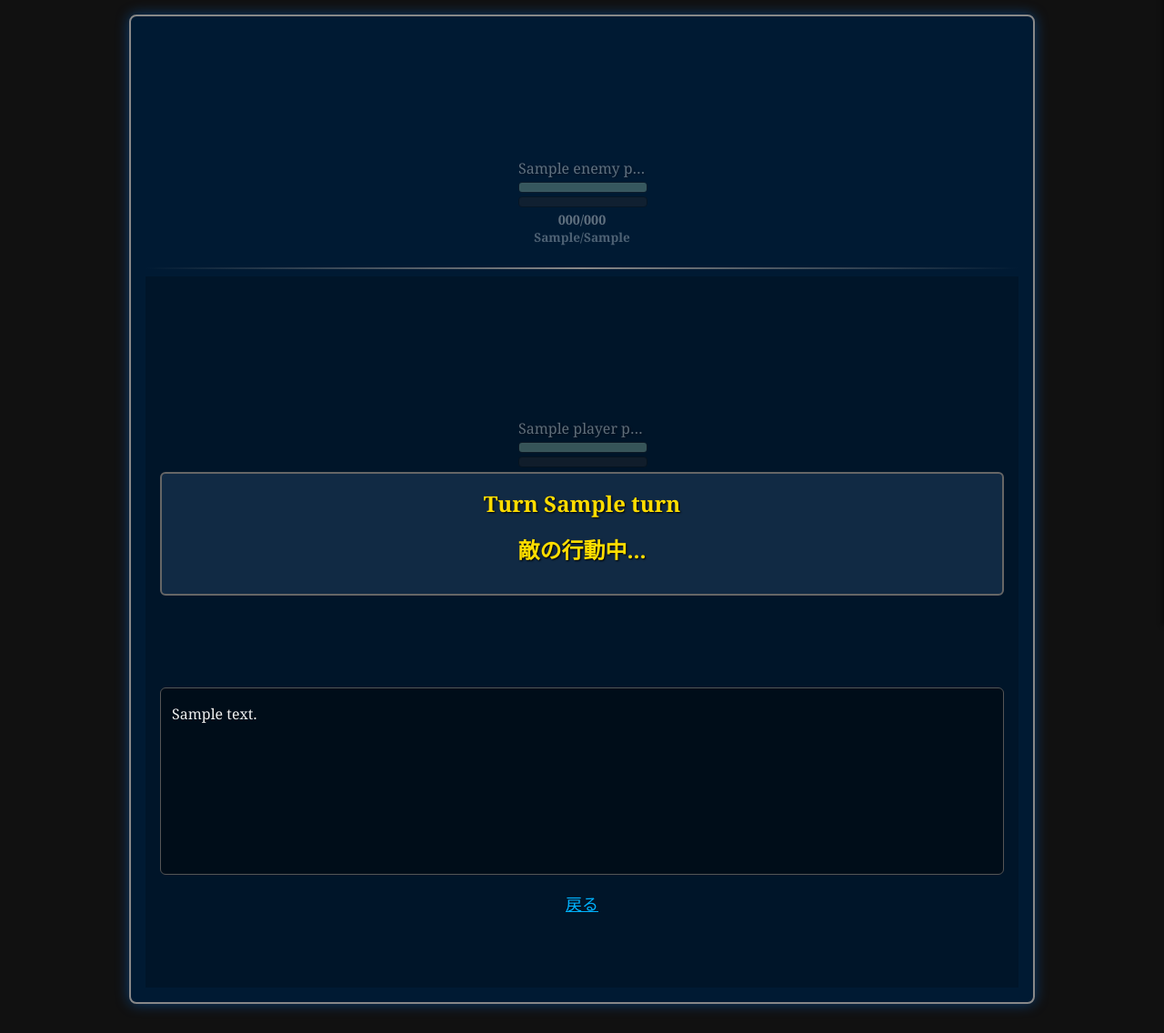
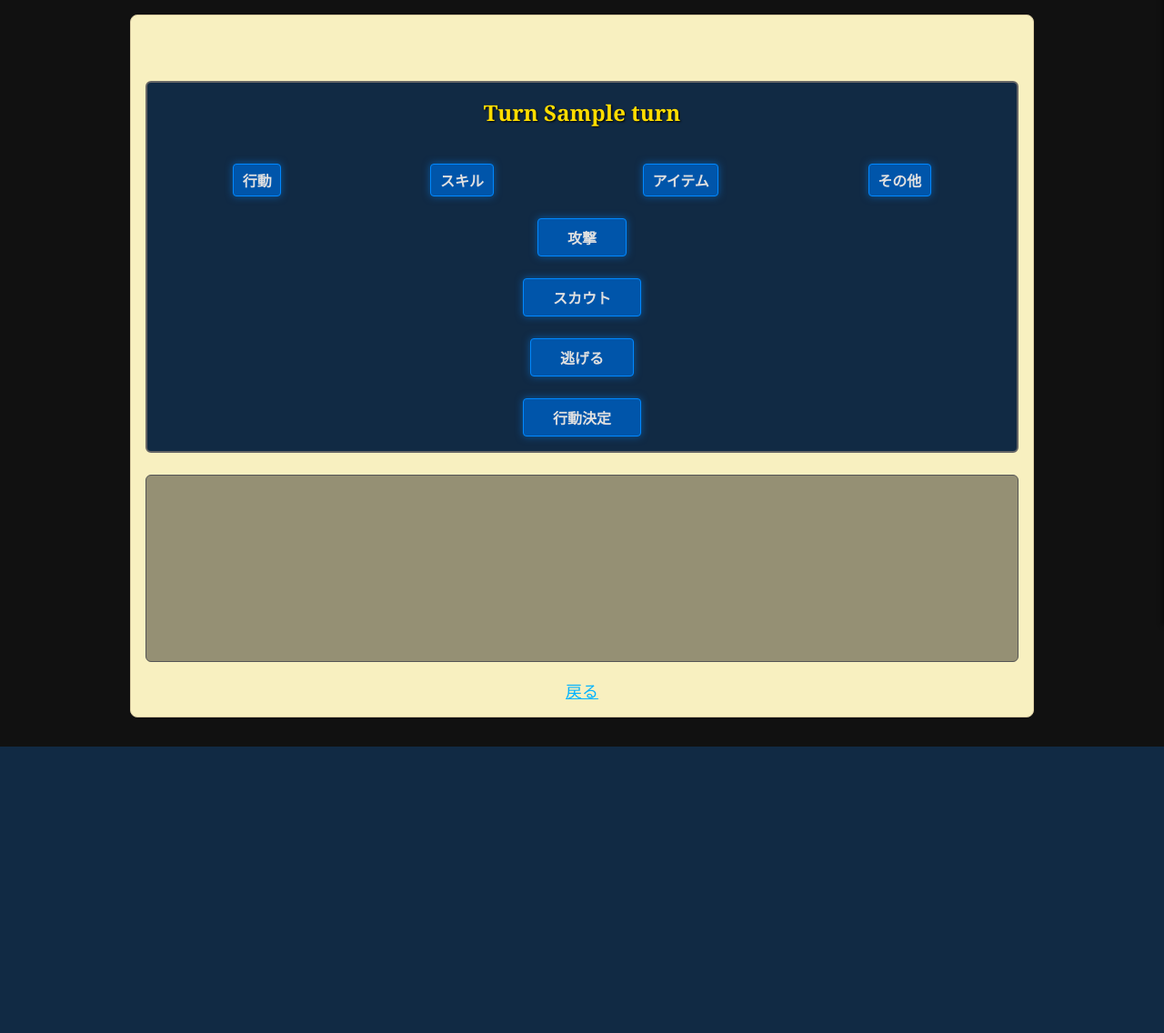
Before and after one commit to bakamarudasi/monster_rpg_project, a Flask app: template backend/src/monster_rpg/templates/battle_turn.html in a window 1280 px wide. Shown: the part 145-1281 px from the top of the page at 91% size. After the commit the page ends 966 px from the top, so only its background shows below. Run offline with Flask 3, Linux system fonts and the light colour scheme; the template is opened without the code that fills it: most values are stand-ins (such as "Sample title", 1, 10 or a date in 2020).

Commit message:
Refactor battle turn UI

```diff
--- /dev/null
+++ b/backend/src/monster_rpg/static/battle_turn/battle_page.css
@@ -0,0 +1,33 @@
+.battle-page {
+    max-width: 960px;
+    margin: 1rem auto;
+    padding: 1rem;
+    background: #f8f0c0;
+    border: 1px solid #d8caa0;
+    border-radius: 8px;
+}
+.turn-order-bar {
+    display: flex;
+    justify-content: center;
+    gap: 0.5rem;
+    margin-bottom: 1rem;
+}
+.party-area {
+    display: flex;
+    justify-content: center;
+    gap: 1rem;
+    margin-bottom: 1rem;
+}
+.command-tabs {
+    margin-top: 1rem;
+}
+.tab-buttons {
+    display: flex;
+    gap: 0.5rem;
+    margin-bottom: 0.5rem;
+}
+.tab-buttons button {
+    padding: 0.3rem 0.6rem;
+}
+.tab-panel { display: none; }
+.tab-panel.active { display: block; }
--- a/backend/src/monster_rpg/static/battle_turn/battle_turn.js
+++ b/backend/src/monster_rpg/static/battle_turn/battle_turn.js
@@ -1,4 +1,219 @@
+function buildUnitElement(info, idx, side) {
+    const unit = document.createElement('div');
+    unit.className = `battle-unit ${side}`;
+    if (!info.alive) unit.classList.add('down');
+    unit.dataset.unitId = `${side}-${idx}`;
+    unit.dataset.name = info.name;
+    unit.dataset.level = info.level;
+    unit.dataset.hp = info.hp;
+    unit.dataset.maxHp = info.max_hp;
+    unit.dataset.mp = info.mp;
+    unit.dataset.maxMp = info.max_mp;
+    unit.dataset.attack = info.attack;
+    unit.dataset.defense = info.defense;
+    unit.dataset.speed = info.speed;
+    unit.dataset.statuses = JSON.stringify(info.statuses || []);
+
+    if (info.image) {
+        const img = document.createElement('img');
+        img.className = 'unit-img';
+        img.src = info.image;
+        img.alt = info.name;
+        unit.appendChild(img);
+    }
+
+    const infoBox = document.createElement('div');
+    infoBox.className = 'member-info';
+    const nm = document.createElement('div');
+    nm.className = 'member-name';
+    nm.textContent = info.name;
+    infoBox.appendChild(nm);
+
+    const hpBar = document.createElement('div');
+    hpBar.className = 'hp-bar';
+    const hpFill = document.createElement('div');
+    hpFill.className = 'hp-fill';
+    const pct = Math.round(info.hp / info.max_hp * 100);
+    if (pct <= 25) hpFill.classList.add('critical');
+    else if (pct <= 50) hpFill.classList.add('low');
+    hpFill.style.width = pct + '%';
+    hpBar.appendChild(hpFill);
+    infoBox.appendChild(hpBar);
+
+    const mpBar = document.createElement('div');
+    mpBar.className = 'mp-bar';
+    const mpFill = document.createElement('div');
+    mpFill.className = 'mp-fill';
+    const mpPct = info.max_mp > 0 ? Math.round(info.mp / info.max_mp * 100) : 0;
+    mpFill.style.width = mpPct + '%';
+    mpBar.appendChild(mpFill);
+    infoBox.appendChild(mpBar);
+
+    unit.appendChild(infoBox);
+
+    const hpText = document.createElement('div');
+    hpText.className = 'hp-text';
+    hpText.textContent = info.hp + '/' + info.max_hp;
+    unit.appendChild(hpText);
+
+    const mpText = document.createElement('div');
+    mpText.className = 'mp-text';
+    mpText.textContent = info.mp + '/' + info.max_mp;
+    unit.appendChild(mpText);
+
+    return unit;
+}
+
+function populatePartyAreas(data) {
+    const enemyArea = document.getElementById('enemy-party-area');
+    const allyArea = document.getElementById('ally-party-area');
+    if (enemyArea && Array.isArray(data.enemy_info)) {
+        enemyArea.textContent = '';
+        data.enemy_info.forEach((e, i) => enemyArea.appendChild(buildUnitElement(e, i, 'enemy')));
+    }
+    if (allyArea && Array.isArray(data.ally_info)) {
+        allyArea.textContent = '';
+        data.ally_info.forEach((a, i) => allyArea.appendChild(buildUnitElement(a, i, 'ally')));
+    }
+
+    const enemySel = document.querySelector('select[name="target_enemy"]');
+    const allySel = document.querySelector('select[name="target_ally"]');
+    const itemSel = document.querySelector('select[name="item_idx"]');
+    if (enemySel && Array.isArray(data.enemy_info)) {
+        enemySel.textContent = '';
+        data.enemy_info.forEach((e, i) => {
+            const opt = document.createElement('option');
+            opt.value = i;
+            opt.textContent = e.name;
+            enemySel.appendChild(opt);
+        });
+    }
+    if (allySel && Array.isArray(data.ally_info)) {
+        allySel.textContent = '';
+        data.ally_info.forEach((a, i) => {
+            const opt = document.createElement('option');
+            opt.value = i;
+            opt.textContent = a.name;
+            allySel.appendChild(opt);
+        });
+    }
+    if (itemSel && Array.isArray(data.items)) {
+        itemSel.textContent = '';
+        data.items.forEach((it, i) => {
+            const opt = document.createElement('option');
+            opt.value = i;
+            opt.textContent = it.name;
+            itemSel.appendChild(opt);
+        });
+    }
+}
+
+function updateTurnOrder(list) {
+    const bar = document.getElementById('turn-order-bar');
+    if (!bar) return;
+    bar.textContent = '';
+    list.forEach(id => {
+        const unit = document.querySelector(`[data-unit-id="${id}"]`);
+        if (!unit) return;
+        const img = unit.querySelector('.unit-img');
+        if (img) {
+            const icon = img.cloneNode(true);
+            icon.classList.add('turn-order-icon');
+            bar.appendChild(icon);
+        } else {
+            const span = document.createElement('span');
+            span.textContent = unit.dataset.name || id;
+            bar.appendChild(span);
+        }
+    });
+}
+
+function buildActionUI(data) {
+    const actionSel = document.getElementById('action');
+    if (actionSel) {
+        actionSel.textContent = '';
+        const defs = [
+            {val:'attack', txt:'攻撃', target:'enemy', scope:'single'},
+            {val:'skill',  txt:'スキル', target:'enemy', scope:'single'},
+            {val:'item',   txt:'アイテム', target:'ally', scope:'single'},
+            {val:'scout',  txt:'スカウト', target:'enemy', scope:'single'},
+            {val:'run',    txt:'逃げる', target:'none', scope:'none'}
+        ];
+        defs.forEach(d => {
+            const opt = document.createElement('option');
+            opt.value = d.val;
+            opt.dataset.target = d.target;
+            opt.dataset.scope = d.scope;
+            opt.textContent = d.txt;
+            actionSel.appendChild(opt);
+        });
+    }
+
+    const actionsPanel = document.getElementById('tab-actions');
+    if (actionsPanel) {
+        actionsPanel.textContent = '';
+        ['attack','scout','run'].forEach(act => {
+            const btn = document.createElement('button');
+            btn.type = 'button';
+            const map = {attack:'攻撃',scout:'スカウト',run:'逃げる'};
+            btn.textContent = map[act];
+            btn.addEventListener('click', () => {
+                if (actionSel) actionSel.value = act;
+                updateTargets();
+            });
+            actionsPanel.appendChild(btn);
+        });
+    }
+
+    const itemsPanel = document.getElementById('tab-items');
+    const itemSel = document.querySelector('select[name="item_idx"]');
+    if (itemsPanel && itemSel && Array.isArray(data.items)) {
+        itemsPanel.textContent = '';
+        itemSel.textContent = '';
+        data.items.forEach((it,i) => {
+            const opt = document.createElement('option');
+            opt.value = i;
+            opt.textContent = it.name;
+            itemSel.appendChild(opt);
+
+            const btn = document.createElement('button');
+            btn.type = 'button';
+            btn.textContent = it.name;
+            btn.addEventListener('click', () => {
+                if (actionSel) actionSel.value = 'item';
+                itemSel.value = i;
+                updateTargets();
+            });
+            itemsPanel.appendChild(btn);
+        });
+    }
+}
+
+function selectTabs() {
+    const buttons = document.querySelectorAll('.tab-buttons .tab-btn');
+    buttons.forEach(btn => {
+        btn.addEventListener('click', () => {
+            buttons.forEach(b => b.classList.remove('active'));
+            document.querySelectorAll('.tab-panel').forEach(p => p.classList.remove('active'));
+            btn.classList.add('active');
+            const panel = document.getElementById(btn.dataset.panel);
+            if (panel) panel.classList.add('active');
+        });
+    });
+}
+
 function setupBattleUI() {
+    const dataElem = document.getElementById('battle-init-data');
+    let initData = {};
+    if (dataElem) {
+        try { initData = JSON.parse(dataElem.textContent); } catch(e) { console.error(e); }
+    }
+
+    populatePartyAreas(initData);
+    buildActionUI(initData);
+    updateTurnOrder(initData.turn_order || []);
+    selectTabs();
+
     /* HPバーのアニメーション */
     document.querySelectorAll('.hp-fill').forEach(fill => {
         const finalWidth = fill.style.width;
@@ -258,12 +473,16 @@ function buildSkillUI(actor) {
 function applyBattleData(data) {
     const detailPanel = document.getElementById('enemy-detail');
     if (detailPanel) detailPanel.classList.remove('open');
-    const allyUnits = document.querySelectorAll('.ally-party-display .battle-unit');
+    const allyUnits = document.querySelectorAll('#ally-party-area .battle-unit');
     allyUnits.forEach(el => el.classList.remove('active-turn'));
     updateUnitList(allyUnits, data.hp_values.player);
 
-    const enemyUnits = document.querySelectorAll('.enemy-area .battle-unit');
+    const enemyUnits = document.querySelectorAll('#enemy-party-area .battle-unit');
     updateUnitList(enemyUnits, data.hp_values.enemy);
+
+    if (Array.isArray(data.turn_order)) {
+        updateTurnOrder(data.turn_order);
+    }
 
     const logEl = document.querySelector('.log');
     if (logEl) {
--- a/backend/src/monster_rpg/templates/battle_turn.html
+++ b/backend/src/monster_rpg/templates/battle_turn.html
@@ -1,117 +1,48 @@
 {% extends "layout.html" %}
 
 {% block head_extra %}
+<link rel="stylesheet" href="{{ url_for('static', filename='battle_turn/battle_page.css') }}">
 <link rel="stylesheet" href="{{ url_for('static', filename='battle_turn/battle_turn.css') }}">
 {% endblock %}
 
 {% block content %}
-<div class="container-battle">
-    <div class="enemy-area">
-        {% for e in enemy_party %}
-            {% set hp_pct = (e.hp / e.max_hp * 100)|round(0) %}
-            {% set hp_cls = 'hp-fill' %}
-            {% set mp_pct = ((e.mp / e.max_mp * 100) if e.max_mp > 0 else 0)|round(0) %}
-            {% if hp_pct <= 25 %}{% set hp_cls = hp_cls + ' critical' %}{% elif hp_pct <= 50 %}{% set hp_cls = hp_cls + ' low' %}{% endif %}
-
-            <div class="battle-unit enemy{% if not e.is_alive %} down{% endif %}"
-                 data-down="{{ not e.is_alive }}" data-unit-id="enemy-{{ loop.index0 }}"
-                 data-name="{{ e.name }}" data-level="{{ e.level }}" data-hp="{{ e.hp }}"
-                 data-max-hp="{{ e.max_hp }}" data-mp="{{ e.mp }}" data-max-mp="{{ e.max_mp }}"
-                 data-attack="{{ e.attack }}" data-defense="{{ e.defense }}" data-speed="{{ e.speed }}"
-                 data-statuses="{{ e.status_effects|tojson }}">
-
-                {% if e.image_filename %}
-                    <img class="unit-img" src="{{ url_for('static', filename='images/' + e.image_filename) }}" alt="{{ e.name }}">
-                {% endif %}
-                <div class="member-info">
-                    <div class="member-name">{{ e.name }}</div>
-                    <div class="hp-bar"><div class="{{ hp_cls }}" style="width:{{ hp_pct }}%"></div></div>
-                    <div class="mp-bar"><div class="mp-fill" style="width:{{ mp_pct }}%"></div></div>
-                </div>
-                <div class="hp-text">{{ e.hp }}/{{ e.max_hp }}</div>
-                <div class="mp-text">{{ e.mp }}/{{ e.max_mp }}</div>
-            </div>
-        {% endfor %}
-    </div>
-
-    <hr class="divider">
-
-    <div class="ally-area">
-        <div class="ally-party-display">
-            {% for m in player_party %}
-                {% set hp_pct = (m.hp / m.max_hp * 100)|round(0) %}
-            {% set hp_cls = 'hp-fill' %}
-            {% set mp_pct = ((m.mp / m.max_mp * 100) if m.max_mp > 0 else 0)|round(0) %}
-            {% if hp_pct <= 25 %}{% set hp_cls = hp_cls + ' critical' %}{% elif hp_pct <= 50 %}{% set hp_cls = hp_cls + ' low' %}{% endif %}
-
-                <div class="battle-unit ally{% if not m.is_alive %} down{% endif %}{% if current_actor and m is sameas current_actor %} active-turn{% endif %}"
-                     data-down="{{ not m.is_alive }}" data-unit-id="ally-{{ loop.index0 }}" data-mp="{{ m.mp }}" data-max-mp="{{ m.max_mp }}"
-                     data-statuses="{{ m.status_effects|tojson }}">
-
-                    {% if m.image_filename %}
-                        <img class="unit-img" src="{{ url_for('static', filename='images/' + m.image_filename) }}" alt="{{ m.name }}">
-                    {% endif %}
-                    <div class="member-info">
-                        <div class="member-name">{{ m.name }}</div>
-                        <div class="hp-bar"><div class="{{ hp_cls }}" style="width:{{ hp_pct }}%"></div></div>
-                        <div class="mp-bar"><div class="mp-fill" style="width:{{ mp_pct }}%"></div></div>
-                    </div>
-                    <div class="hp-text">{{ m.hp }}/{{ m.max_hp }}</div>
-                    <div class="mp-text">{{ m.mp }}/{{ m.max_mp }}</div>
-                </div>
-            {% endfor %}
-        </div>
+<div class="battle-page">
+  <div id="turn-order-bar" class="turn-order-bar"></div>
+  <div id="enemy-party-area" class="party-area"></div>
+  <div id="ally-party-area" class="party-area"></div>
 
   <div class="command-window">
-            <div class="turn-banner">Turn {{ battle.turn }}</div>
-            {% if current_actor and current_actor in player_party %}
-            <form action="{{ url_for('battle', user_id=user_id) }}" method="post">
-                <div class="action-row">
-                    <label for="action">{{ current_actor.name }}:</label>
-                    <select name="action" id="action">
-                        <option value="attack" data-target="enemy" data-scope="single">攻撃</option>
-                        <option value="skill" data-target="enemy" data-scope="single">スキル</option>
-                        <option value="item" data-target="ally" data-scope="single">アイテム</option>
-                        <option value="scout" data-target="enemy" data-scope="single">スカウト</option>
-                        <option value="run" data-target="none" data-scope="none">逃げる</option>
-                    </select>
+    <div class="turn-banner">Turn {{ init_data.turn }}</div>
+    <div class="command-tabs">
+      <div class="tab-buttons">
+        <button data-panel="tab-actions" class="tab-btn active">行動</button>
+        <button data-panel="tab-skills" class="tab-btn">スキル</button>
+        <button data-panel="tab-items" class="tab-btn">アイテム</button>
+        <button data-panel="tab-other" class="tab-btn">その他</button>
+      </div>
+      <div id="tab-actions" class="tab-panel active"></div>
+      <div id="tab-skills" class="tab-panel">
         <div id="skill-ui">
           <input type="hidden" name="selected_skill_id" id="selected-skill-id">
           <div id="skill-tabs" class="skill-tabs"></div>
           <div id="skill-panels" class="skill-panels"></div>
           <div id="skill-desc" class="skill-desc"></div>
         </div>
-                    <div>
-                        <select name="target_enemy">
-                            {% for e in enemy_party if e.is_alive %}
-                            <option value="{{ loop.index0 }}">{{ e.name }}</option>
-                            {% endfor %}
-                        </select>
-                        <select name="target_ally">
-                            {% for a in player_party if a.is_alive %}
-                            <option value="{{ loop.index0 }}">{{ a.name }}</option>
-                            {% endfor %}
-                        </select>
-                        <select name="item_idx">
-                            {% for it in player.items %}
-                            <option value="{{ loop.index0 }}">{{ it.name }}</option>
-                            {% endfor %}
-                        </select>
       </div>
-                </div>
-                <button type="submit">行動決定</button>
-            </form>
-            {% else %}
-            <div class="turn-banner">敵の行動中...</div>
-            {% endif %}
+      <div id="tab-items" class="tab-panel"></div>
+      <div id="tab-other" class="tab-panel"></div>
     </div>
 
-        <ul class="log">
-            {% for entry in log %}
-            <li class="log-message-{{ entry.type }}">{{ entry.message }}</li>
-            {% endfor %}
-        </ul>
+    <form id="command-form" action="{{ url_for('battle.battle', user_id=user_id) }}" method="post">
+      <select name="action" id="action" hidden></select>
+      <select name="target_enemy" hidden></select>
+      <select name="target_ally" hidden></select>
+      <select name="item_idx" hidden></select>
+      <button type="submit" id="submit-btn">行動決定</button>
+    </form>
+  </div>
 
+  <ul id="battle-log" class="log"></ul>
   <a href="{{ url_for('play', user_id=user_id) }}" class="back-link">戻る</a>
 </div>
 
@@ -128,10 +59,11 @@
     <li>状態 <span id="detail-statuses"></span></li>
   </ul>
 </div>
-</div>
 {% endblock %}
 
-
 {% block scripts %}
+<script id="battle-init-data" type="application/json">
+{{ init_data | tojson | safe }}
+</script>
 <script src="{{ url_for('static', filename='battle_turn/battle_turn.js') }}"></script>
 {% endblock %}
```
Also changed, not shown: backend/src/monster_rpg/web/battle.py (+60 -5 lines). Lines whose indentation alone changed are shown as unchanged.
